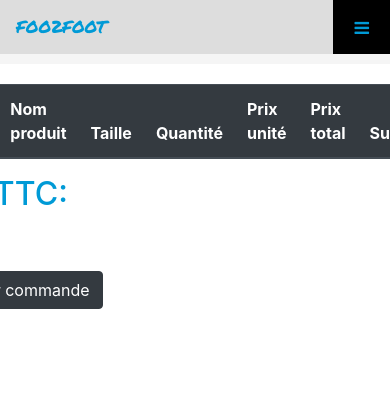
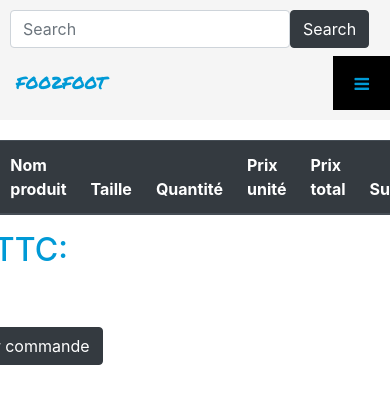
Before and after one commit to kevin-zimmermann/boutique, a PHP site: page /Cart.php in a window 390 px wide; the page is wider, and only the part inside the window is pictured. Shown: the top 420 px of that part. Run offline with PHP 8.4, Linux system fonts and the light colour scheme; a user stored in the database is signed in; data comes from the database, SQL or seed files in the repository; lists and menus that the app fills with data are empty.

Commit message:
header good

```diff
--- a/styles/css/headerfooter.css
+++ b/styles/css/headerfooter.css
@@ -328,6 +328,7 @@ main .btn-dark{
 .topnav #myLinks {
     display: none;
 }
+
 .fontlogo{
     font-family: "Permanent Marker";
 }
@@ -357,8 +358,9 @@ main .btn-dark{
     background-color: whitesmoke;
     color: white;
 }
+
 @media screen and (max-width: 980px) {
-    .big-header {
+    .no-responsive-header {
         display: none;
     }
 
```
